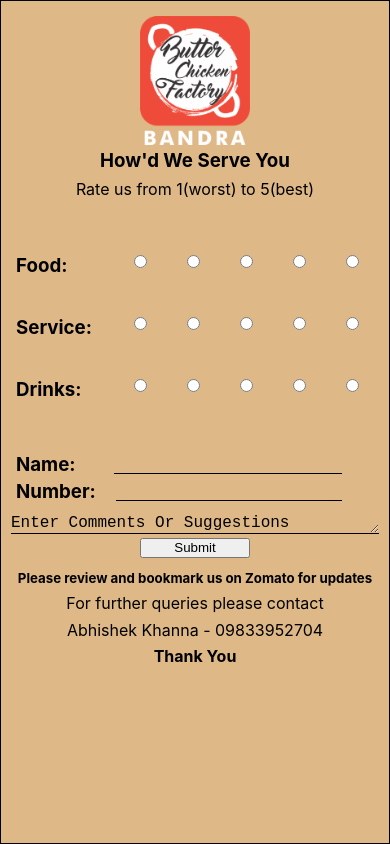
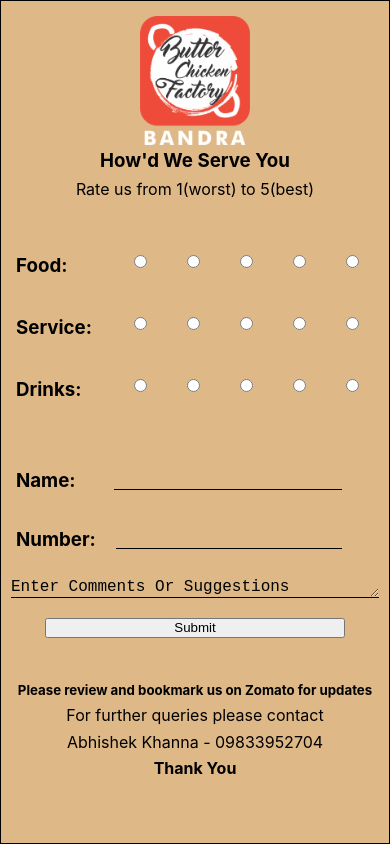
Before and after one commit to shlok30/Feedback-Form-React-Firebase, a React (Create React App) app: page / in a window 390 px wide. Built offline with nearby package versions, Linux system fonts and the light colour scheme; no server answers.

Commit message:
improved spacing

```diff
--- a/src/App.css
+++ b/src/App.css
@@ -84,10 +84,21 @@ button{
   }
 
   .btn{
-    height:fit-content
+    height:fit-content;
+    margin-top:1rem;
+    width:300px;
+    height:20px;
+
+
   }
 
   .feedback-options{
     padding:2rem 0;
   }
+
+
+
+  footer{
+    padding:2rem 0;
+  }
 }
--- a/src/App.js
+++ b/src/App.js
@@ -68,12 +68,15 @@ class form extends React.Component{
             <RadioComponent name="service" handleChange={this.handleChange} status={this.state.service}/>
             <RadioComponent name="drinks" handleChange={this.handleChange} status={this.state.drinks}/>
           </div>
-          <DetailsComponent label="name" handleChange={this.handleChange} status={this.state.name}/>
-          <DetailsComponent label="number" handleChange={this.handleChange} />
 
-          <textarea name='comments' value={this.state.comments} placeholder="Enter Comments Or Suggestions" onChange={(e)=> this.handleChange(e.target.name,e.target.value)}></textarea>
+          <div className = "feedback-options-2">
+            <DetailsComponent label="name" handleChange={this.handleChange} status={this.state.name}/>
+            <DetailsComponent label="number" handleChange={this.handleChange} />
 
-          <button onClick={this.handleSubmit} type='submit' className="btn">Submit</button>
+            <textarea name='comments' value={this.state.comments} placeholder="Enter Comments Or Suggestions" onChange={(e)=> this.handleChange(e.target.name,e.target.value)}></textarea>
+
+            <button onClick={this.handleSubmit} type='submit' className="btn">Submit</button>
+          </div>
 
           <footer>
             <h5>Please review and bookmark us on Zomato for updates</h5>
--- a/src/details/styles.css
+++ b/src/details/styles.css
@@ -1,7 +1,8 @@
 .details-container{
     display:flex;
     margin-top: 5px;
-    margin-bottom: 5px
+    margin-bottom: 5px;
+    padding:1rem 0;
 }
 .input{
     width:100%;
```
